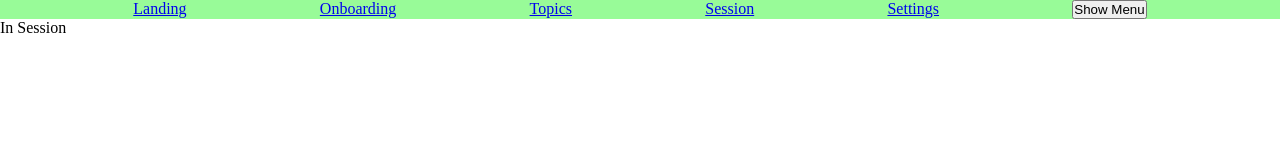
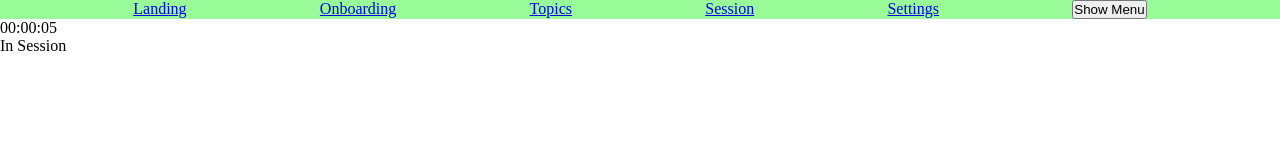
Before and after one commit to bellmarc/scatterbrain-study-app, a React (Create React App) app in the folder client/: page /session in a window 1280 px wide. Shown: the top 160 px of the page. Built offline with nearby package versions, Linux system fonts and the light colour scheme.

Commit message:
add timer

```diff
--- a/client/src/components/InSession.js
+++ b/client/src/components/InSession.js
@@ -1,8 +1,10 @@
 import React from 'react';
+import Timer from './Timer';
 
 const InSession = (props) => {
   return (
       <div>
+          <Timer />
           In Session
       </div>
   )
--- /dev/null
+++ b/client/src/components/Timer.js
@@ -0,0 +1,43 @@
+import React, { useState, useEffect } from 'react';
+
+const Digits = (props) => {
+  return props.val < 10 ? (
+      <span>0{props.val}</span>
+  )
+  : (
+    <span>{props.val}</span>
+  )
+}
+
+const Timer = () => {
+    const [hours, setHours] = useState(0)
+    const [minutes, setMinutes] = useState(0)
+    const [seconds, setSeconds] = useState(0)
+
+    useEffect(() => {
+        const interval = setInterval(() => {
+            if (seconds >= 59) {
+                setSeconds(0)
+                setMinutes(minutes+1)
+                if(minutes >= 59){
+                    setHours(hours+1)
+                    setMinutes(0)
+                }
+            }
+            else {
+                setSeconds(seconds+1)
+            }
+        }, 1000);
+        return () => clearInterval(interval);
+      }, [seconds, minutes, hours])
+
+    return (
+        <div>
+            <Digits val={hours}/>:
+            <Digits val={minutes}/>:
+            <Digits val={seconds}/>
+        </div>
+    )
+  }
+
+export default Timer
```
